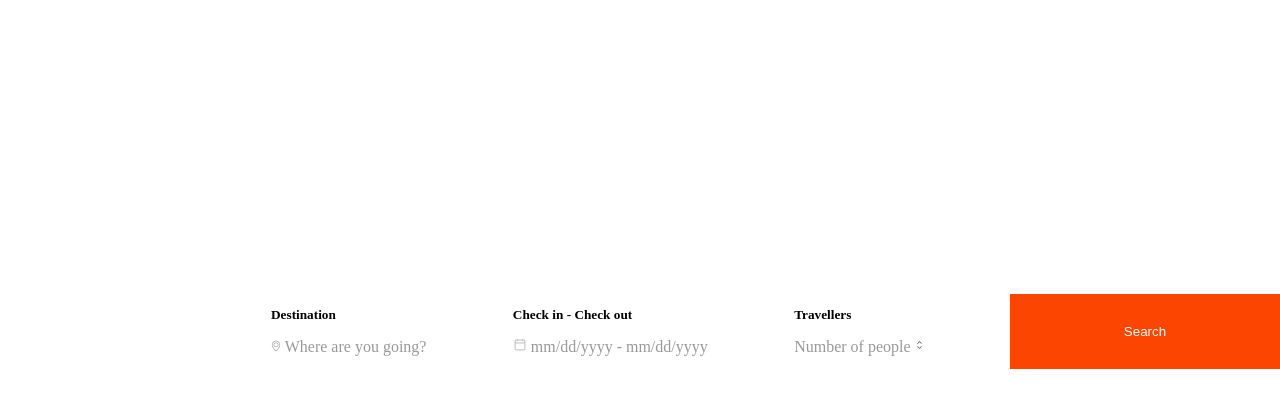
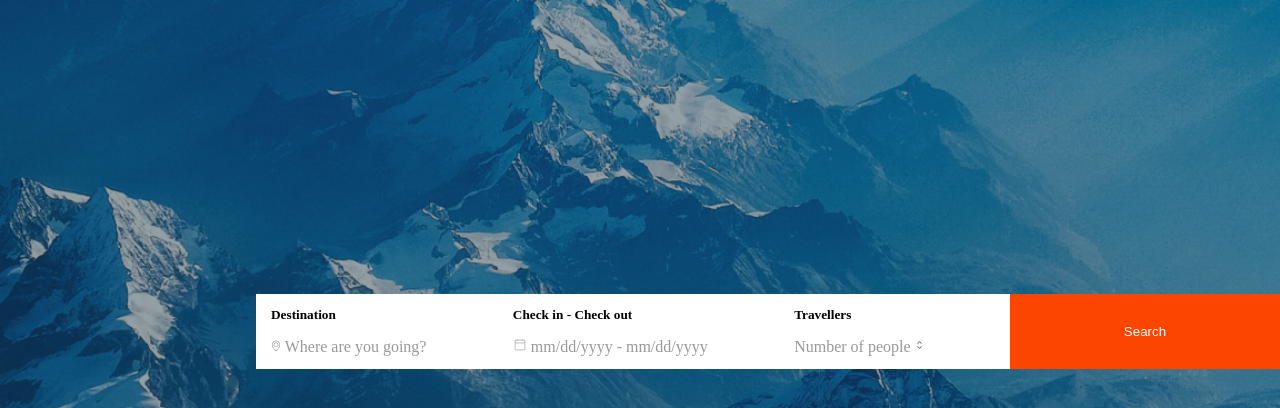
Before and after one commit to Harshita-Panchal/Figma-page, a plain HTML site: page index.html in a window 1280 px wide. Shown: the part 392-800 px from the top of the page. Drawn offline with Linux system fonts and the light colour scheme; the site is published under a folder, as on GitHub Pages, so addresses that start at the root find nothing.

Commit message:
Add files via upload

```diff
--- a/style.css
+++ b/style.css
@@ -5,7 +5,7 @@
 }
 
 .main-container {
-    background-image: url(/Assets/bg.png);
+    background-image: url("Assets/bg.png");
     height: 100vh;
     background-repeat: no-repeat;
     width: 100%;
```
